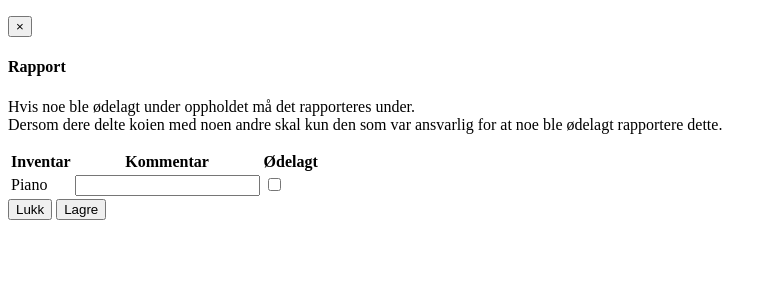
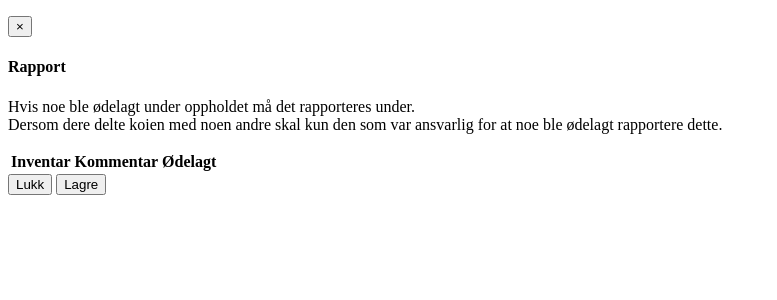
Before and after one commit to michaelmcmillan/IT1901, a PHP site: template views/user.php in a window 1280 px wide. Shown: the part 81-381 px from the top of the page, without its empty margins (0-777 px from the left). Run offline with PHP 8.4, Linux system fonts and the light colour scheme; the template is opened without the code that fills it: most values are stand-ins (such as "Sample title", 1, 10 or a date in 2020); lists and menus that the app fills with data are empty; some libraries are stand-ins or nearby versions.

Commit message:
remove static table rows inside the modal report

```diff
--- a/views/user.php
+++ b/views/user.php
@@ -50,12 +50,8 @@
                           <th class="broken">Ødelagt</th>
                         </tr>
                       </thead>
-                      <tbody>
-                          <tr>
-                              <td>Piano</td>
-                              <td class="comment"><input type="text" class="form-control input-xs"></td>
-                              <td class="broken"><input type="checkbox"></td>
-                          </tr>
+                      <tbody class="report-inventory">
+                          <!-- Inventory for the given cabin will be injected here -->
                       </tbody>
                     </table>
 
```
